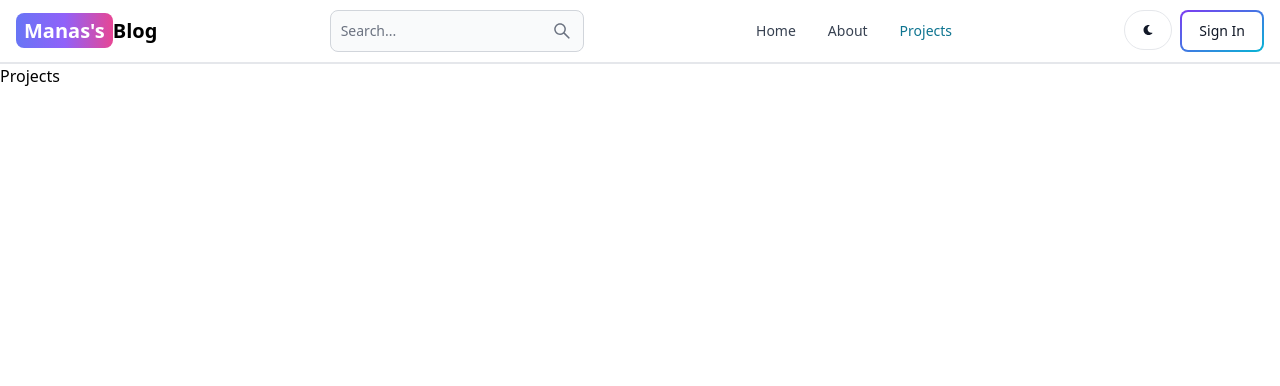
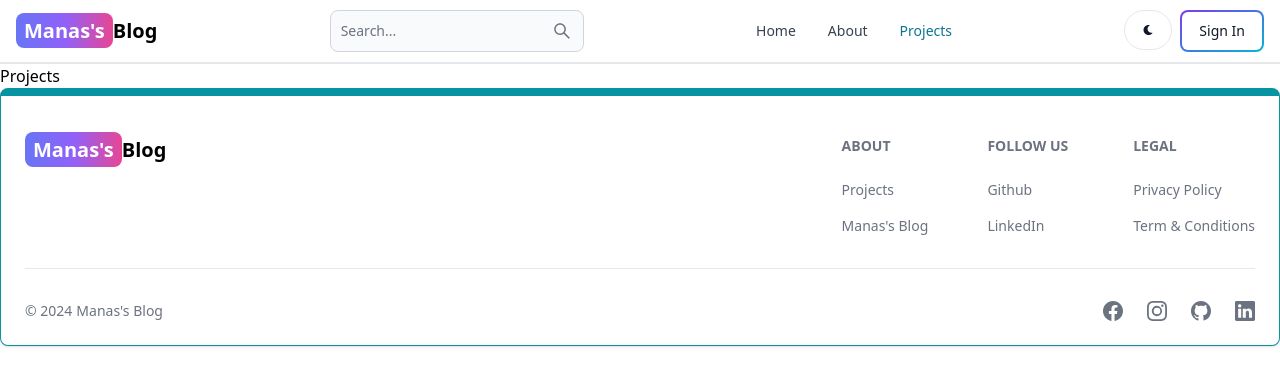
Before and after one commit to Manasroy7/MERN_Blog, a React (Vite) app in the folder client/: page /projects in a window 1280 px wide. Shown: the top 386 px of the page. Built offline with nearby package versions, Linux system fonts and the light colour scheme.

Commit message:
create the footer component

```diff
--- a/client/src/App.jsx
+++ b/client/src/App.jsx
@@ -7,6 +7,7 @@
 import Dashboard from './pages/Dashboard'
 import Projects from './pages/Projects'
 import Header from './components/Header'
+import Footer from './components/Footer'
 
 export default function App() {
   return (
@@ -20,6 +21,7 @@
         <Route path='/dashboard' element={<Dashboard />}/>
         <Route path='/projects' element={<Projects />}/>
       </Routes>
+      <Footer/>
     </BrowserRouter>
   )
 }
--- /dev/null
+++ b/client/src/components/Footer.jsx
@@ -0,0 +1,83 @@
+import { Footer } from 'flowbite-react';
+import React from 'react';
+import { Link } from 'react-router-dom';
+import { BsFacebook, BsInstagram, BsGithub, BsLinkedin } from 'react-icons/bs'
+
+export default function FooterCom() {
+  return (
+    <Footer container className='border border-t-8 border-teal-500'>
+        <div className="w-full max-w-7xl mx-auto">
+            <div className="grid w-full justify-between sm:flex md: grid-cols-1">
+                <div className="mt-4">
+                    <Link to='/' className='self-center whitespace-nowrap text-lg sm:text-xl font-semibold dark:text-white'>
+                        <span className='px-2 py-1 bg-gradient-to-r from-indigo-500 via-purple-500 to-pink-500 rounded-lg text-white'>Manas's</span>
+                        Blog
+                    </Link>
+                </div>
+                <div className="grid grid-cols-2 gap-8 mt-4 sm:grid-cols-3 sm:gap-6">
+                    <div>
+                        <Footer.Title title='About'/>
+                        <Footer.LinkGroup col>
+                            <Footer.Link
+                                href='https://github.com/Manasroy7?tab=repositories'
+                                target='_blank' rel='noopener noreferrer'
+                            >
+                                Projects
+                            </Footer.Link>
+                            <Footer.Link
+                                href='/about'
+                                target='_blank' rel='noopener noreferrer'
+                            >
+                                Manas's Blog
+                            </Footer.Link>
+                        </Footer.LinkGroup>
+                    </div>
+                    <div>
+                        <Footer.Title title='Follow us'/>
+                        <Footer.LinkGroup col>
+                            <Footer.Link
+                                href='https://github.com/Manasroy7'
+                                target='_blank' rel='noopener noreferrer'
+                            >
+                                Github
+                            </Footer.Link>
+                            <Footer.Link
+                                href='https://www.linkedin.com/in/manas-roy7876'
+                                target='_blank' rel='noopener noreferrer'
+                            >
+                                LinkedIn
+                            </Footer.Link>
+                        </Footer.LinkGroup>
+                    </div>
+                    <div>
+                        <Footer.Title title='Legal'/>
+                        <Footer.LinkGroup col>
+                            <Footer.Link
+                                href='#'
+                            >
+                                Privacy Policy
+                            </Footer.Link>
+                            <Footer.Link
+                                href='#'
+                            >
+                                Term &amp; Conditions
+                            </Footer.Link>
+                        </Footer.LinkGroup>
+                    </div>
+                </div>
+            </div>
+            <Footer.Divider />
+            <div className="w-full sm:flex sm:items-center sm:justify-between">
+                <Footer.Copyright href='#' by="Manas's Blog"
+                year={new Date().getFullYear()}/>
+                <div className='flex gap-6 sm:mt-0 mt-4 sm:justify-center'>
+                    <Footer.Icon href='#' icon={BsFacebook}/>
+                    <Footer.Icon href='#' icon={BsInstagram}/>
+                    <Footer.Icon href='https://github.com/Manasroy7' icon={BsGithub}/>
+                    <Footer.Icon href='https://www.linkedin.com/in/manas-roy7876' icon={BsLinkedin}/>
+                </div>
+            </div>
+        </div>
+    </Footer>
+  )
+}
--- a/client/src/pages/SignUp.jsx
+++ b/client/src/pages/SignUp.jsx
@@ -1,6 +1,6 @@
-import { Alert, Button, Label, Spinner, TextInput } from 'flowbite-react'
-import React, { useState } from 'react'
-import { Link, useNavigate } from 'react-router-dom'
+import { Alert, Button, Label, Spinner, TextInput } from 'flowbite-react';
+import React, { useState } from 'react';
+import { Link, useNavigate } from 'react-router-dom';
 
 export default function SignUp() {
   const [formData, setFormData] = useState({});
```
